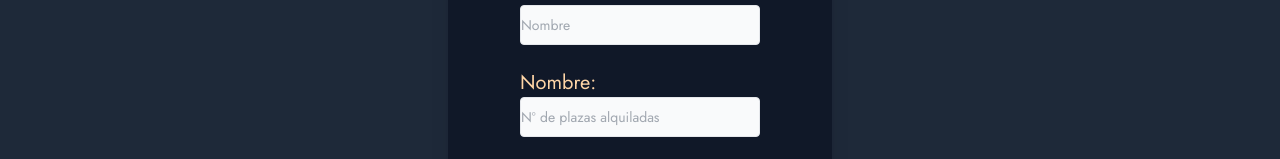
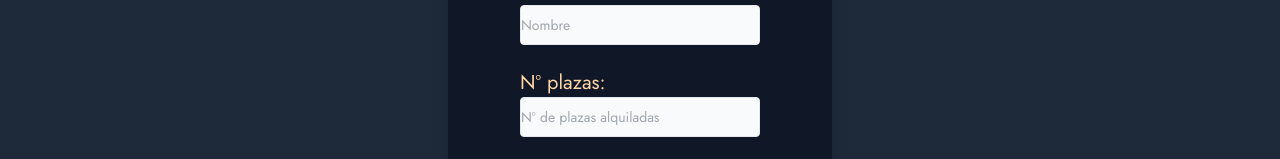
Before and after one commit to Honcito/Control_Vehiculos_nodejs_react, a React (Vite) app in the folder frontend/: page /propietarios/nuevo in a window 1280 px wide. Shown: the part 392-551 px from the top of the page. Built offline with nearby package versions, Linux system fonts and the light colour scheme; no server answers.

Commit message:
fixed table propietarios

```diff
--- a/frontend/src/pages/FormularioPropietario.jsx
+++ b/frontend/src/pages/FormularioPropietario.jsx
@@ -101,7 +101,7 @@ const FormularioPropietario = () => {
         </div>
         <br/>
         <div className="mb-8 flex items-center justify-center">
-            <label className="w-60 text-xl">Nombre:</label>
+            <label className="w-60 text-xl">Nº plazas:</label>
           </div>
         <div className="mb-8 flex items-center justify-center">
         <input
```
